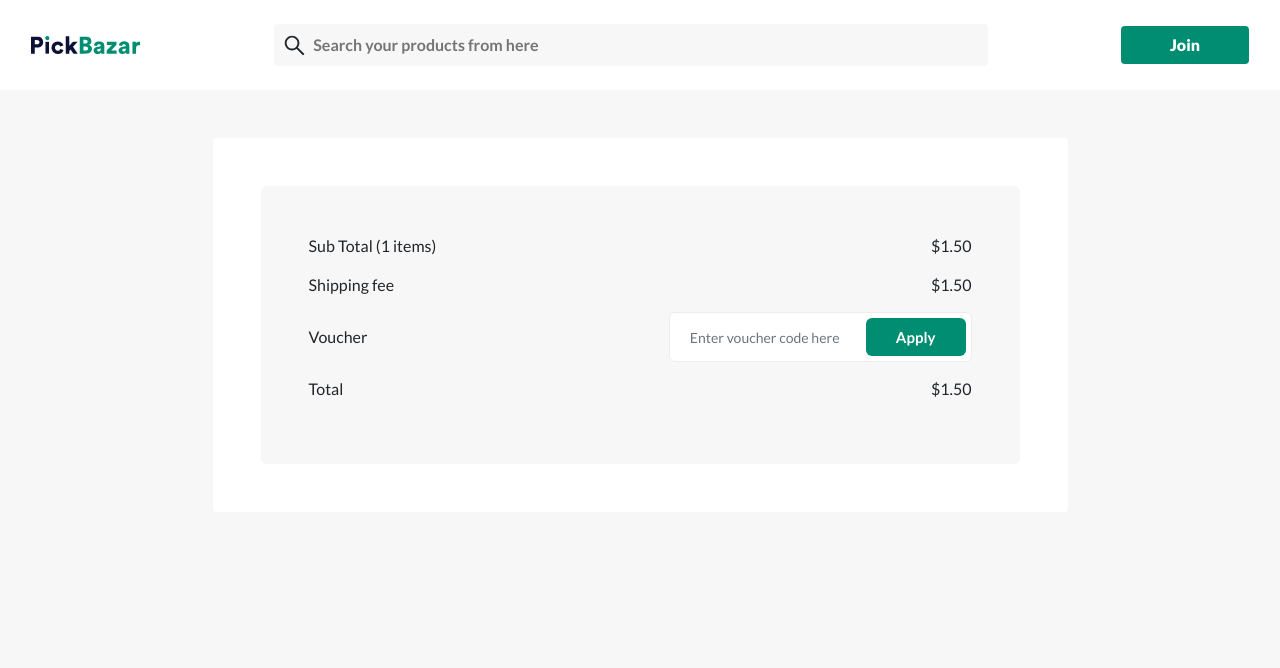
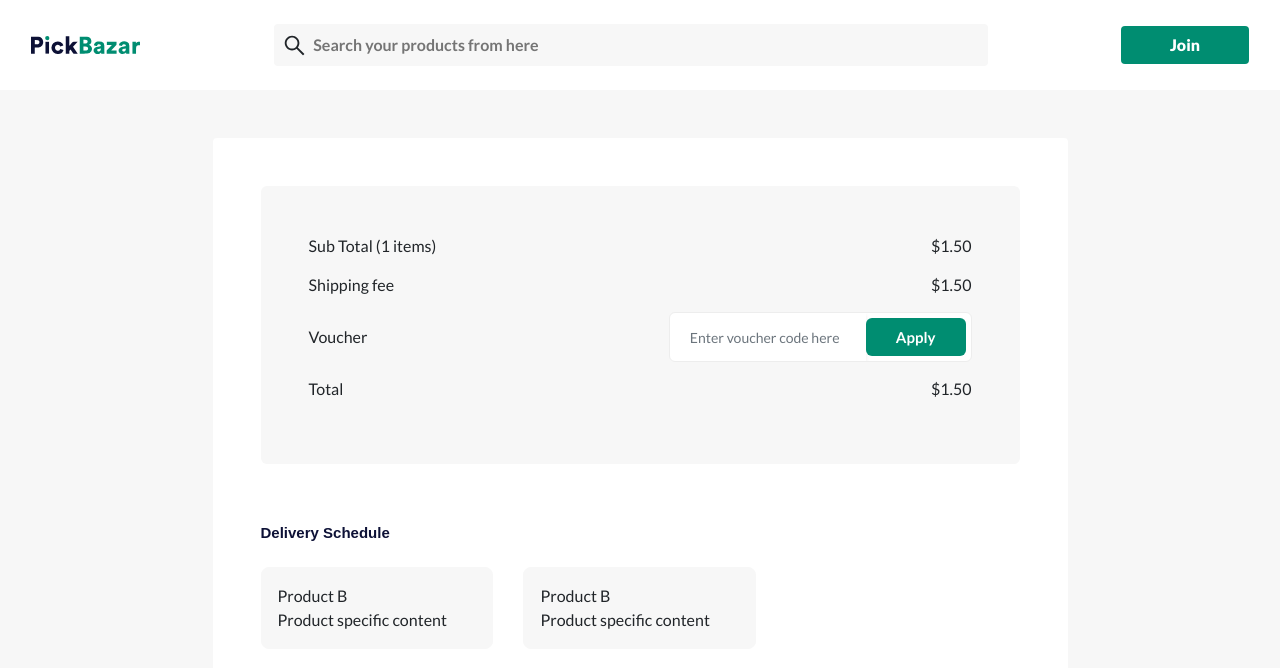
Before and after one commit to asiffmahmudd/pickbazar, a React (Create React App) app: page /checkout in a window 1280 px wide. Shown: the top 668 px of the page. Built offline with nearby package versions, Linux system fonts and the light colour scheme.

Commit message:
radio card added

```diff
--- a/src/components/Checkout/Checkout.css
+++ b/src/components/Checkout/Checkout.css
@@ -2,14 +2,14 @@
     background: white;
 }
 
-.checkout-overview{
+.order-summary{
     background-color: rgb(247, 247, 247);
     display: flex;
     flex-direction: column;
     border-radius: 6px;
 }
 
-.overview-item{
+.summary-item{
     display: flex;
     -webkit-box-align: center;
     align-items: center;
@@ -78,9 +78,50 @@
     color: white !important;
 }
 
+.section-header{
+    font-family: Poppins, sans-serif;
+    font-size: 15px;
+    font-weight: 600;
+    color: rgb(13, 17, 54);
+    line-height: 1.2;
+    margin-bottom: 25px;
+    display: flex;
+    -webkit-box-align: center;
+    align-items: center;
+}
+
+.delivery-schedule{
+    margin-top: 60px;
+}
+
 @media (max-width: 630px){
     .checkout .voucher{
         flex-direction: column;
         align-items: flex-start;
     }
 }
+
+
+.checkout .radio-group label {
+    width: 100%;
+}
+
+.checkout .radio-group .card-input-element {
+    display: none;
+}
+
+.checkout .radio-group .card-input {
+    padding: 1rem;
+    border-radius: 8px;
+    background-color: rgb(247, 247, 247);
+    border: 1px solid rgb(247, 247, 247);
+}
+
+.checkout .radio-group .card-input:hover {
+    cursor: pointer;
+}
+
+.checkout .radio-group .card-input-element:checked + .card-input {
+     box-shadow: 0 0 1px 1px rgb(0, 158, 127);
+     background: white;
+ }
--- a/src/components/Checkout/Checkout.js
+++ b/src/components/Checkout/Checkout.js
@@ -8,18 +8,20 @@ const Checkout = () => {
             <Header></Header>
 
             <div className="checkout container">
+                <form>
                     <div className="row mt-5">
                         <div className="col-md-9 p-lg-5 p-md-4 p-sm-4 p-3 mx-auto checkout-wrapper rounded">
-                            <div className="checkout-overview p-lg-5 p-md-4 p-sm-4 p-3">
-                                <div className="sub-total overview-item">
+
+                            <div className="order-summary p-lg-5 p-md-4 p-sm-4 p-3">
+                                <div className="sub-total summary-item">
                                     <span>Sub Total (1 items)</span>
                                     <span>$1.50</span>
                                 </div>
-                                <div className="shipping overview-item">
+                                <div className="shipping summary-item">
                                     <span>Shipping fee</span>
                                     <span>$1.50</span>
                                 </div>
-                                <div className="voucher overview-item">
+                                <div className="voucher summary-item">
                                     <span>Voucher</span>
                                     <span>
                                         <form>
@@ -30,13 +32,45 @@ const Checkout = () => {
                                         </form>
                                     </span>
                                 </div>
-                                <div className="sub-total overview-item">
+                                <div className="sub-total summary-item">
                                     <span>Total</span>
                                     <span>$1.50</span>
                                 </div>
                             </div>
+
+                            <div className="delivery-schedule">
+                                <h3 className="section-header">Delivery Schedule</h3>
+                                <div className="radio-group">
+                                    <div className="row">
+                                        <div className="col-md-4">
+                                            <label>
+                                                <input type="radio" name="product" class="card-input-element" />
+                                                <div class="panel panel-default card-input">
+                                                    <div class="panel-heading">Product B</div>
+                                                    <div class="panel-body">
+                                                        Product specific content
+                                                    </div>
+                                                </div>
+                                            </label>
+                                        </div>
+                                        <div className="col-md-4">
+                                            <label>
+                                                <input type="radio" name="product" class="card-input-element" />
+                                                <div class="panel panel-default card-input">
+                                                    <div class="panel-heading">Product B</div>
+                                                    <div class="panel-body">
+                                                        Product specific content
+                                                    </div>
+                                                </div>
+                                            </label>
+                                        </div>
+                                    </div>
+                                </div>
+                            </div>
+
                         </div>
                     </div>
+                </form>
             </div>
         </>
     );
```
